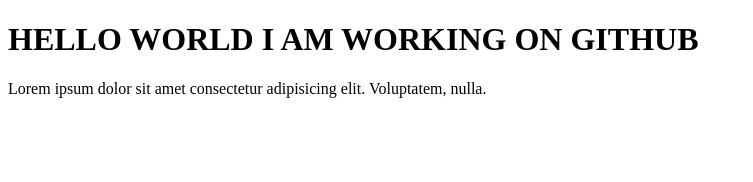
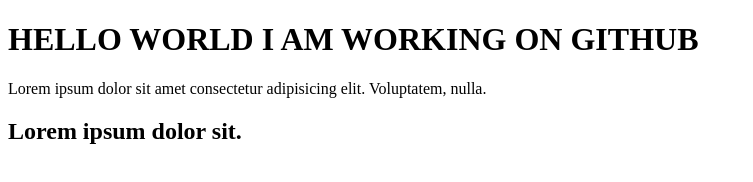
Before and after one commit to Deepeshashwin/learn-git, a plain HTML site: page index.html in a window 1280 px wide. Shown: the whole page, without its empty margins (0-753 px from the left). Drawn offline with Linux system fonts and the light colour scheme.

Commit message:
index.html is updated

```diff
--- a/index.html
+++ b/index.html
@@ -12,5 +12,8 @@
     <p>
         Lorem ipsum dolor sit amet consectetur adipisicing elit. Voluptatem, nulla.
     </p>
+    <h2>
+        Lorem ipsum dolor sit.
+    </h2>
 </body>
 </html>
```
